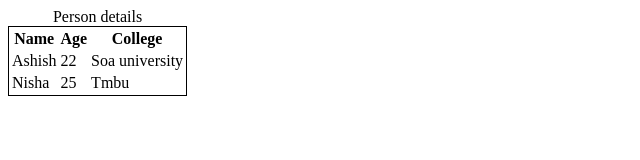
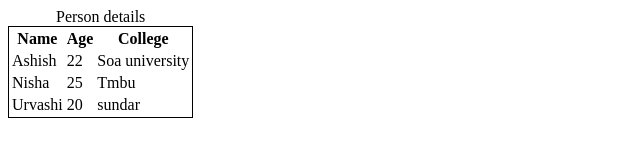
Before and after one commit to ashishbbsr/html, a plain HTML site: page Index2.html in a window 1280 px wide. Shown: the whole page, without its empty margins (0-640 px from the left). Drawn offline with Linux system fonts and the light colour scheme.

Commit message:
New table row is added

```diff
--- a/Index2.html
+++ b/Index2.html
@@ -24,6 +24,11 @@
         <td>25</td>
         <td>Tmbu</td>
     </tr>
+    <tr>
+        <td>Urvashi</td>
+        <td>20</td>
+        <td>sundar</td>
+    </tr>
 </table>
 </body>
 </html>
```
